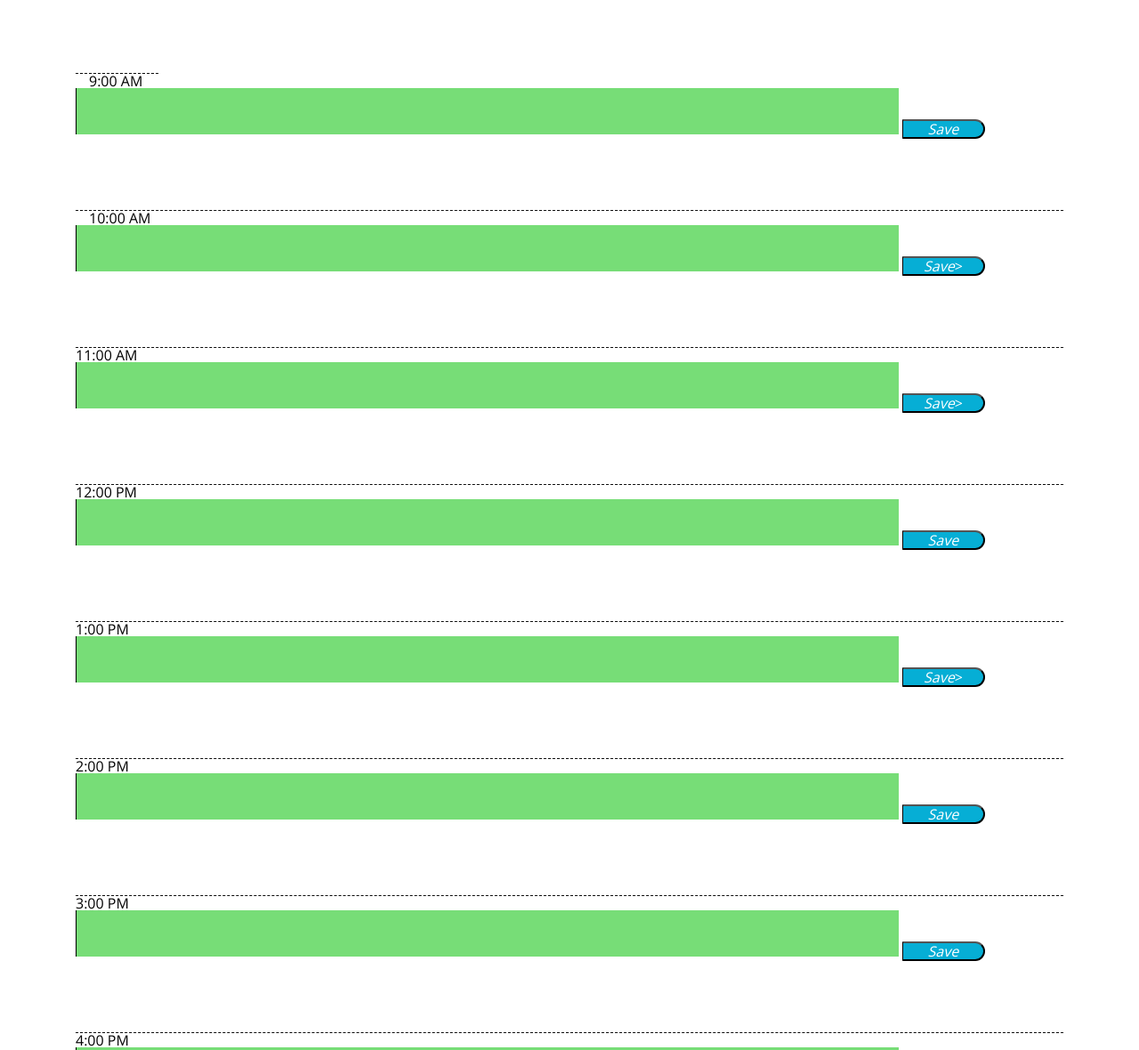
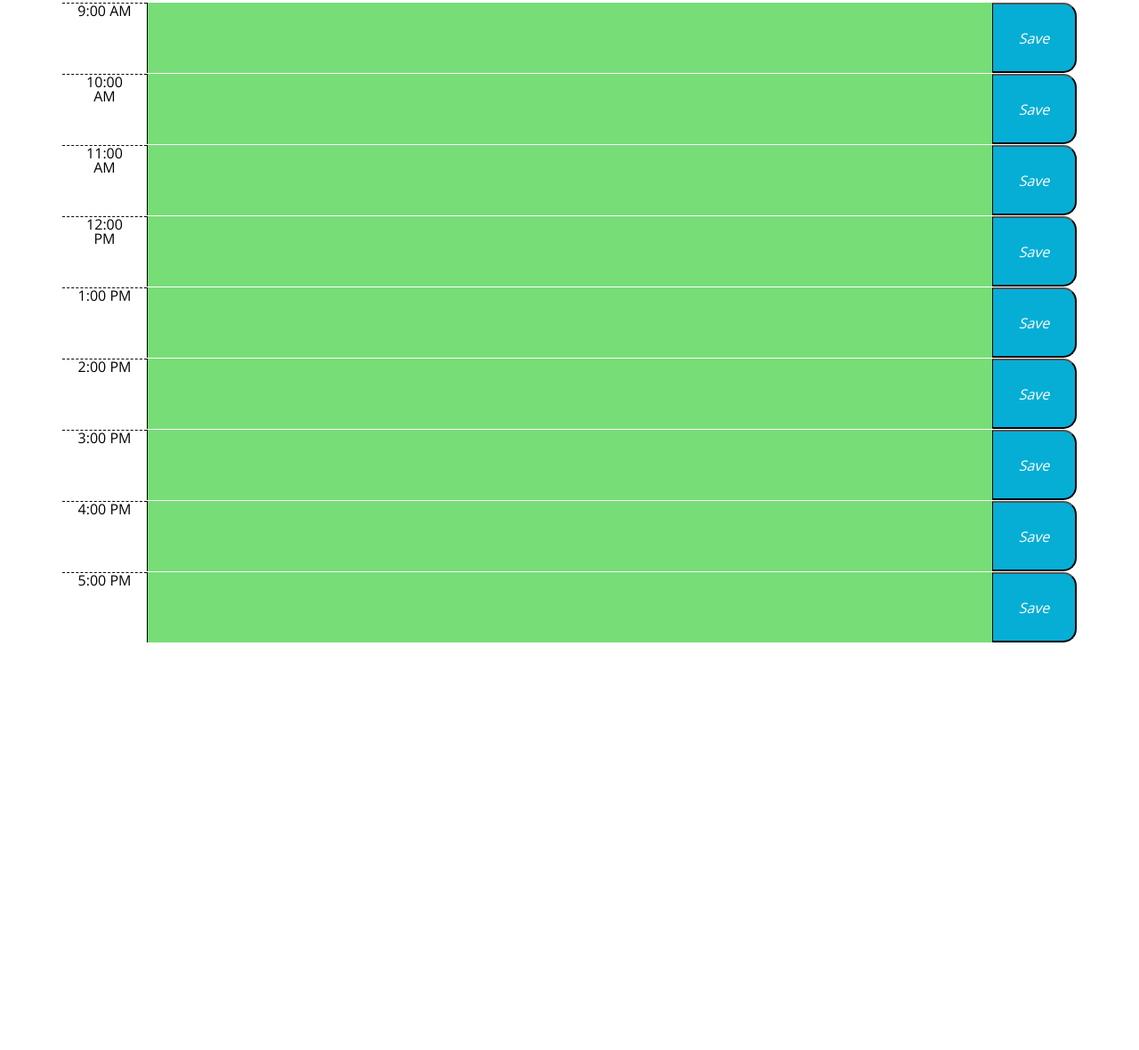
Before and after one commit to Cwishart203/Day-Planner, a plain HTML site: page index.html in a window 1280 px wide. Shown: the part 334-1514 px from the top of the page at 89% size. After the commit the page ends 1056 px from the top, so only its background shows below. Drawn offline with nearby package versions, Linux system fonts and the light colour scheme.

Commit message:
Fixed Bootstrap Format

```diff
--- a/index.html
+++ b/index.html
@@ -31,50 +31,59 @@
     <div class="container">
       <!-- Timeblocks go here -->
       <!-- // 9 AM // -->
-      <div class="time-block row"></div>
+      <div class="time-block row">
         <div class="col-1 hour">9:00 AM</div>
         <textarea class="col-10 description" id="activity-text"></textarea>
         <button class="saveBtn col-1"><i>Save</i></button>
+      </div>
        <!-- // 10 AM // -->
-      <div class="time-block row"></div>
-        <div class="col hour">10:00 AM</div>
-        <textarea class="col-10 description" id="activity-text"></textarea>
-        <button class="saveBtn col-1"><i>Save</i>></button>
-      <!-- // 11 AM // -->
-      <div class="time-block row"></div>
-        <div class="hour">11:00 AM</div>
-        <textarea class="col-10 description" id="activity-text"></textarea>
-        <button class="saveBtn col-1"><i>Save</i>></button>
-      <!-- // 12 PM // -->
-      <div class="time-block row"></div>
-        <div class="hour">12:00 PM</div>
+      <div class="time-block row">
+        <div class="col-1 hour">10:00 AM</div>
         <textarea class="col-10 description" id="activity-text"></textarea>
         <button class="saveBtn col-1"><i>Save</i></button>
-      <!-- // 1 PM // -->
-      <div class="time-block row"></div>
-        <div class="hour">1:00 PM</div>
-        <textarea class="col-10 description" id="activity-text"></textarea>
-        <button class="saveBtn col-1"><i>Save</i>></button>
-      <!-- // 2 PM // -->
-      <div class="time-block row"></div>
-        <div class="hour">2:00 PM</div>
+      </div>
+      <!-- // 11 AM // -->
+      <div class="time-block row">
+        <div class="col-1 hour">11:00 AM</div>
         <textarea class="col-10 description" id="activity-text"></textarea>
         <button class="saveBtn col-1"><i>Save</i></button>
-      <!-- // 3 PM // -->
-      <div class="time-block row"></div>
-        <div class="hour">3:00 PM</div>
+      </div>
+      <!-- // 12 PM // -->
+      <div class="time-block row">
+        <div class="col-1 hour">12:00 PM</div>
         <textarea class="col-10 description" id="activity-text"></textarea>
         <button class="saveBtn col-1"><i>Save</i></button>
-      <!-- // 4 PM // -->
-      <div class="time-block row"></div>
-        <div class="hour">4:00 PM</div>
+      </div>
+      <!-- // 1 PM // -->
+      <div class="time-block row">
+        <div class="col-1 hour">1:00 PM</div>
         <textarea class="col-10 description" id="activity-text"></textarea>
         <button class="saveBtn col-1"><i>Save</i></button>
-      <!-- // 5 PM // -->
-      <div class="time-block row"></div>
-        <div class="hour">5:00 PM</div>
+      </div>
+      <!-- // 2 PM // -->
+      <div class="time-block row">
+        <div class="col-1 hour">2:00 PM</div>
         <textarea class="col-10 description" id="activity-text"></textarea>
         <button class="saveBtn col-1"><i>Save</i></button>
+      </div>
+      <!-- // 3 PM // -->
+      <div class="time-block row">
+        <div class="col-1 hour">3:00 PM</div>
+        <textarea class="col-10 description" id="activity-text"></textarea>
+        <button class="saveBtn col-1"><i>Save</i></button>
+      </div>
+      <!-- // 4 PM // -->
+      <div class="time-block row">
+        <div class="col-1 hour">4:00 PM</div>
+        <textarea class="col-10 description" id="activity-text"></textarea>
+        <button class="saveBtn col-1"><i>Save</i></button>
+      </div>
+      <!-- // 5 PM // -->
+      <div class="time-block row">
+        <div class="col-1 hour">5:00 PM</div>
+        <textarea class="col-10 description" id="activity-text"></textarea>
+        <button class="saveBtn col-1"><i>Save</i></button>
+      </div>
 
     </div>
 
```
